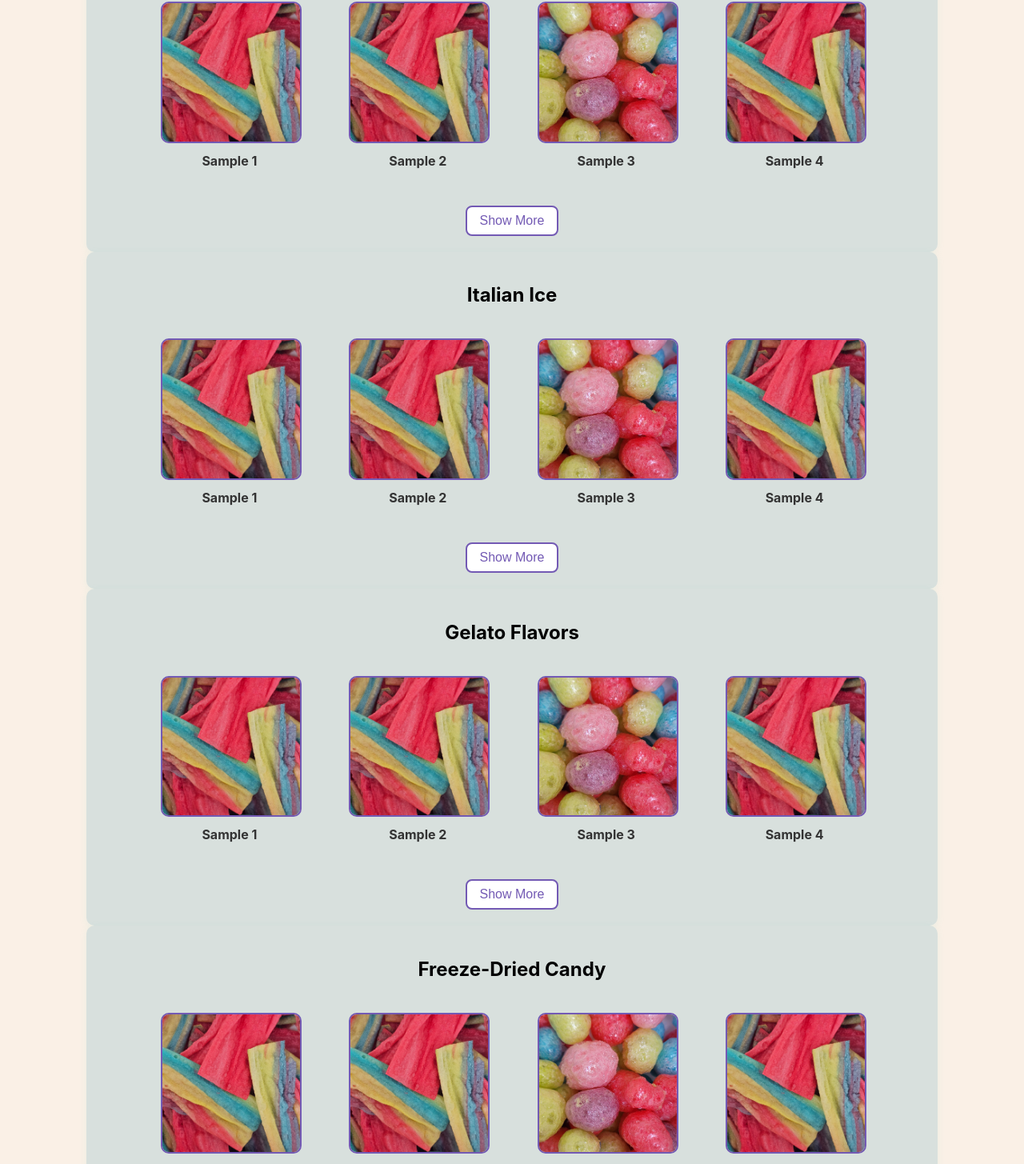
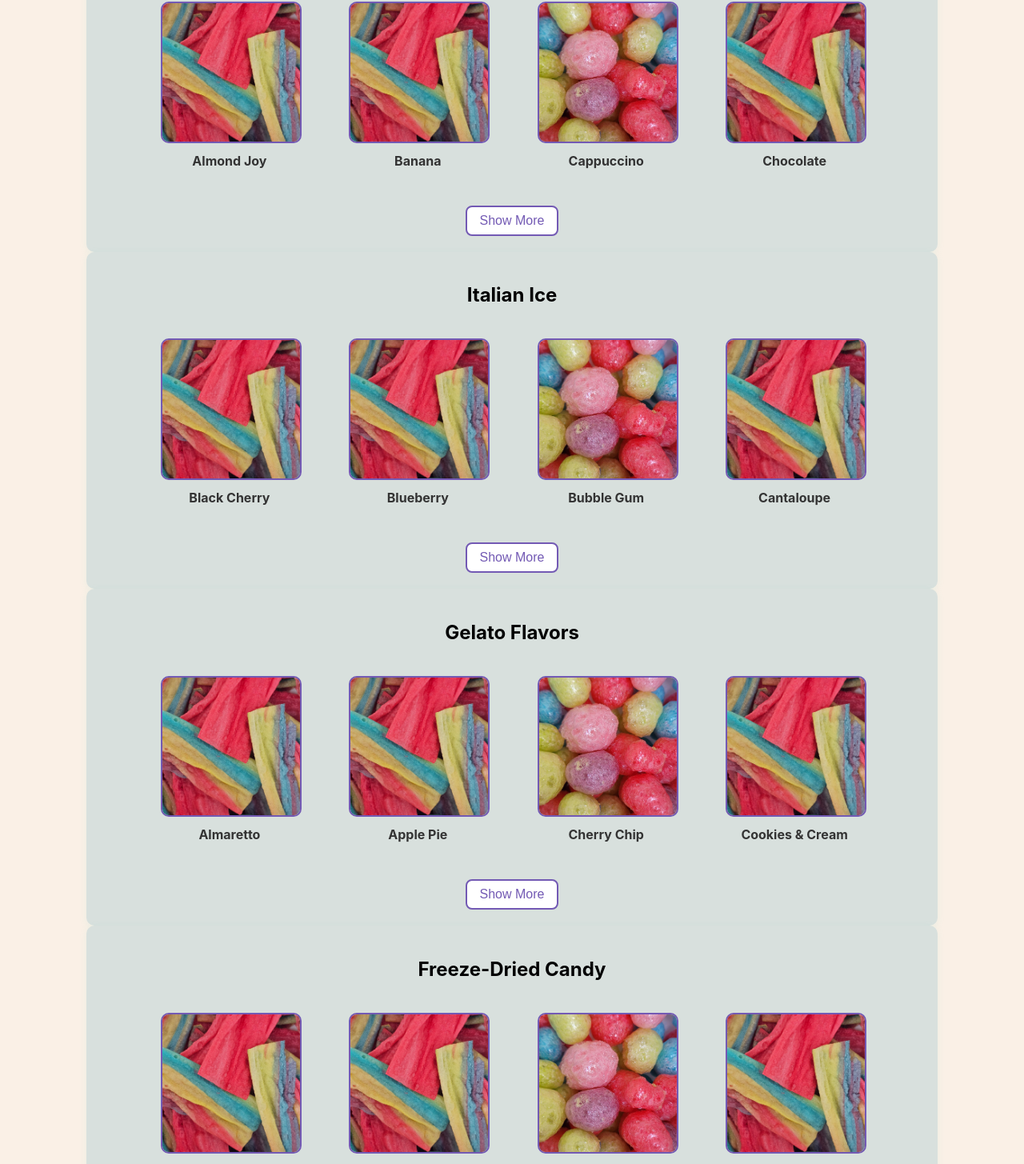
Before and after one commit to Gabriel-Gomez343/gigis-freezies, a React (Create React App) app: page /menu in a window 1280 px wide. Shown: the part 247-1702 px from the top of the page at 80% size. Built offline with nearby package versions, Linux system fonts and the light colour scheme.

Commit message:
Update Menu.js
Adding all the items in the menu page for each product type.

```diff
--- a/src/Menu.js
+++ b/src/Menu.js
@@ -2,40 +2,84 @@ import React, { useState } from 'react';
 import './Menu.css';
 
 const cremeIce = [
-  { src: '/imgs/Menu_Items/sample_1.jpg', name: "Sample 1" },
-  { src: '/imgs/Menu_Items/sample_2.jpg', name: "Sample 2" },
-  { src: '/imgs/Menu_Items/sample_3.jpg', name: "Sample 3" },
-  { src: '/imgs/Menu_Items/sample_4.jpg', name: "Sample 4" },
-  { src: '/imgs/Menu_Items/sample_5.jpg', name: "Sample 5" },
-  { src: '/imgs/Menu_Items/sample_6.jpg', name: "Sample 6" },
-  { src: '/imgs/Menu_Items/sample_7.jpg', name: "Sample 7" }
+  { src: '/imgs/Menu_Items/sample_1.jpg', name: "Almond Joy" },
+  { src: '/imgs/Menu_Items/sample_2.jpg', name: "Banana" },
+  { src: '/imgs/Menu_Items/sample_3.jpg', name: "Cappuccino" },
+  { src: '/imgs/Menu_Items/sample_4.jpg', name: "Chocolate" },
+  { src: '/imgs/Menu_Items/sample_5.jpg', name: "Chocolate Hazelnut" },
+  { src: '/imgs/Menu_Items/sample_6.jpg', name: "Coconut" },
+  { src: '/imgs/Menu_Items/sample_7.jpg', name: "Cookies & Cream" },
+  { src: '/imgs/Menu_Items/sample_1.jpg', name: "Green Tea" },
+  { src: '/imgs/Menu_Items/sample_2.jpg', name: "KitKat" },
+  { src: '/imgs/Menu_Items/sample_3.jpg', name: "Mexican Hot Chocolate" },
+  { src: '/imgs/Menu_Items/sample_4.jpg', name: "Mint" },
+  { src: '/imgs/Menu_Items/sample_5.jpg', name: "Orange Creamsicle" },
+  { src: '/imgs/Menu_Items/sample_6.jpg', name: "Peanut Butter Cup" },
+  { src: '/imgs/Menu_Items/sample_7.jpg', name: "Pistachio" },
+  { src: '/imgs/Menu_Items/sample_1.jpg', name: "Salted Caramel" },
+  { src: '/imgs/Menu_Items/sample_2.jpg', name: "Snickers" },
+  { src: '/imgs/Menu_Items/sample_3.jpg', name: "Strawberry Cheesecake" },
+  { src: '/imgs/Menu_Items/sample_4.jpg', name: "Strawberry Cream" },
+  { src: '/imgs/Menu_Items/sample_5.jpg', name: "S'More" },
+  { src: '/imgs/Menu_Items/sample_6.jpg', name: "Vanilla Bean" }
 ];
 const italianIce = [
-  { src: '/imgs/Menu_Items/sample_1.jpg', name: "Sample 1" },
-  { src: '/imgs/Menu_Items/sample_2.jpg', name: "Sample 2" },
-  { src: '/imgs/Menu_Items/sample_3.jpg', name: "Sample 3" },
-  { src: '/imgs/Menu_Items/sample_4.jpg', name: "Sample 4" },
-  { src: '/imgs/Menu_Items/sample_5.jpg', name: "Sample 5" },
-  { src: '/imgs/Menu_Items/sample_6.jpg', name: "Sample 6" },
-  { src: '/imgs/Menu_Items/sample_7.jpg', name: "Sample 7" }
+  { src: '/imgs/Menu_Items/sample_1.jpg', name: "Black Cherry" },
+  { src: '/imgs/Menu_Items/sample_2.jpg', name: "Blueberry" },
+  { src: '/imgs/Menu_Items/sample_3.jpg', name: "Bubble Gum" },
+  { src: '/imgs/Menu_Items/sample_4.jpg', name: "Cantaloupe" },
+  { src: '/imgs/Menu_Items/sample_5.jpg', name: "Cherry" },
+  { src: '/imgs/Menu_Items/sample_6.jpg', name: "Cotton Candy" },
+  { src: '/imgs/Menu_Items/sample_7.jpg', name: "Grape" },
+  { src: '/imgs/Menu_Items/sample_1.jpg', name: "Honey Dew" },
+  { src: '/imgs/Menu_Items/sample_2.jpg', name: "Key Lime" },
+  { src: '/imgs/Menu_Items/sample_3.jpg', name: "Lemon" },
+  { src: '/imgs/Menu_Items/sample_4.jpg', name: "Mango" },
+  { src: '/imgs/Menu_Items/sample_5.jpg', name: "Orange" },
+  { src: '/imgs/Menu_Items/sample_6.jpg', name: "Passion Fruit" },
+  { src: '/imgs/Menu_Items/sample_7.jpg', name: "Peach" },
+  { src: '/imgs/Menu_Items/sample_1.jpg', name: "Pina Colada" },
+  { src: '/imgs/Menu_Items/sample_2.jpg', name: "Pineapple" },
+  { src: '/imgs/Menu_Items/sample_3.jpg', name: "Raspberry" },
+  { src: '/imgs/Menu_Items/sample_4.jpg', name: "Sour Apple" },
+  { src: '/imgs/Menu_Items/sample_5.jpg', name: "Strawberry" },
+  { src: '/imgs/Menu_Items/sample_6.jpg', name: "Watermelon" }
 ];
 const gelatoFlavors = [
-  { src: '/imgs/Menu_Items/sample_1.jpg', name: "Sample 1" },
-  { src: '/imgs/Menu_Items/sample_2.jpg', name: "Sample 2" },
-  { src: '/imgs/Menu_Items/sample_3.jpg', name: "Sample 3" },
-  { src: '/imgs/Menu_Items/sample_4.jpg', name: "Sample 4" },
-  { src: '/imgs/Menu_Items/sample_5.jpg', name: "Sample 5" },
-  { src: '/imgs/Menu_Items/sample_6.jpg', name: "Sample 6" },
-  { src: '/imgs/Menu_Items/sample_7.jpg', name: "Sample 7" }
+  { src: '/imgs/Menu_Items/sample_1.jpg', name: "Almaretto" },
+  { src: '/imgs/Menu_Items/sample_2.jpg', name: "Apple Pie" },
+  { src: '/imgs/Menu_Items/sample_3.jpg', name: "Cherry Chip" },
+  { src: '/imgs/Menu_Items/sample_4.jpg', name: "Cookies & Cream" },
+  { src: '/imgs/Menu_Items/sample_5.jpg', name: "Dark Chocolate" },
+  { src: '/imgs/Menu_Items/sample_6.jpg', name: "Expresso Chip" },
+  { src: '/imgs/Menu_Items/sample_7.jpg', name: "Lemon Cookie" },
+  { src: '/imgs/Menu_Items/sample_1.jpg', name: "Mascapone Biscotti" },
+  { src: '/imgs/Menu_Items/sample_2.jpg', name: "Mint Chip" },
+  { src: '/imgs/Menu_Items/sample_3.jpg', name: "Pistacho Strawberry" },
+  { src: '/imgs/Menu_Items/sample_4.jpg', name: "Ricotta Honey" },
+  { src: '/imgs/Menu_Items/sample_5.jpg', name: "Salted Caramel" },
+  { src: '/imgs/Menu_Items/sample_6.jpg', name: "Stracciatello" },
+  { src: '/imgs/Menu_Items/sample_7.jpg', name: "Toasted Coconut" },
+  { src: '/imgs/Menu_Items/sample_1.jpg', name: "Vanilla Bean" }
 ];
 const freezeDryCandy = [
-  { src: '/imgs/Menu_Items/sample_1.jpg', name: "Sample 1" },
-  { src: '/imgs/Menu_Items/sample_2.jpg', name: "Sample 2" },
-  { src: '/imgs/Menu_Items/sample_3.jpg', name: "Sample 3" },
-  { src: '/imgs/Menu_Items/sample_4.jpg', name: "Sample 4" },
-  { src: '/imgs/Menu_Items/sample_5.jpg', name: "Sample 5" },
-  { src: '/imgs/Menu_Items/sample_6.jpg', name: "Sample 6" },
-  { src: '/imgs/Menu_Items/sample_7.jpg', name: "Sample 7" }
+  { src: '/imgs/Menu_Items/sample_1.jpg', name: "Assorted Taffy Neon Puffs" },
+  { src: '/imgs/Menu_Items/sample_2.jpg', name: "Caramel Asteroid Puffs" },
+  { src: '/imgs/Menu_Items/sample_3.jpg', name: "Celestial Hi Chewys" },
+  { src: '/imgs/Menu_Items/sample_4.jpg', name: "Celestial Honey Bitz" },
+  { src: '/imgs/Menu_Items/sample_5.jpg', name: "Charleys Skylab Chews" },
+  { src: '/imgs/Menu_Items/sample_6.jpg', name: "Galactic Nerd Clusters" },
+  { src: '/imgs/Menu_Items/sample_7.jpg', name: "Galactic Golly Bears" },
+  { src: '/imgs/Menu_Items/sample_1.jpg', name: "Huckleberry Taffy Moon Puffs" },
+  { src: '/imgs/Menu_Items/sample_2.jpg', name: "Jolly Cosmic Puffs" },
+  { src: '/imgs/Menu_Items/sample_3.jpg', name: "Lunar Cosmic Puffs" },
+  { src: '/imgs/Menu_Items/sample_4.jpg', name: "Lunar Fruit Rolls" },
+  { src: '/imgs/Menu_Items/sample_5.jpg', name: "MMMs Meteroids" },
+  { src: '/imgs/Menu_Items/sample_6.jpg', name: "Peach Solar Rings" },
+  { src: '/imgs/Menu_Items/sample_7.jpg', name: "Solar Skuttles" },
+  { src: '/imgs/Menu_Items/sample_1.jpg', name: "Sour Solar Skuttles" },
+  { src: '/imgs/Menu_Items/sample_2.jpg', name: "Stary Burts" },
+  { src: '/imgs/Menu_Items/sample_3.jpg', name: "Watermelon Solar Rings" },
 ];
 
 function MenuSection({ title, items }) {
```
